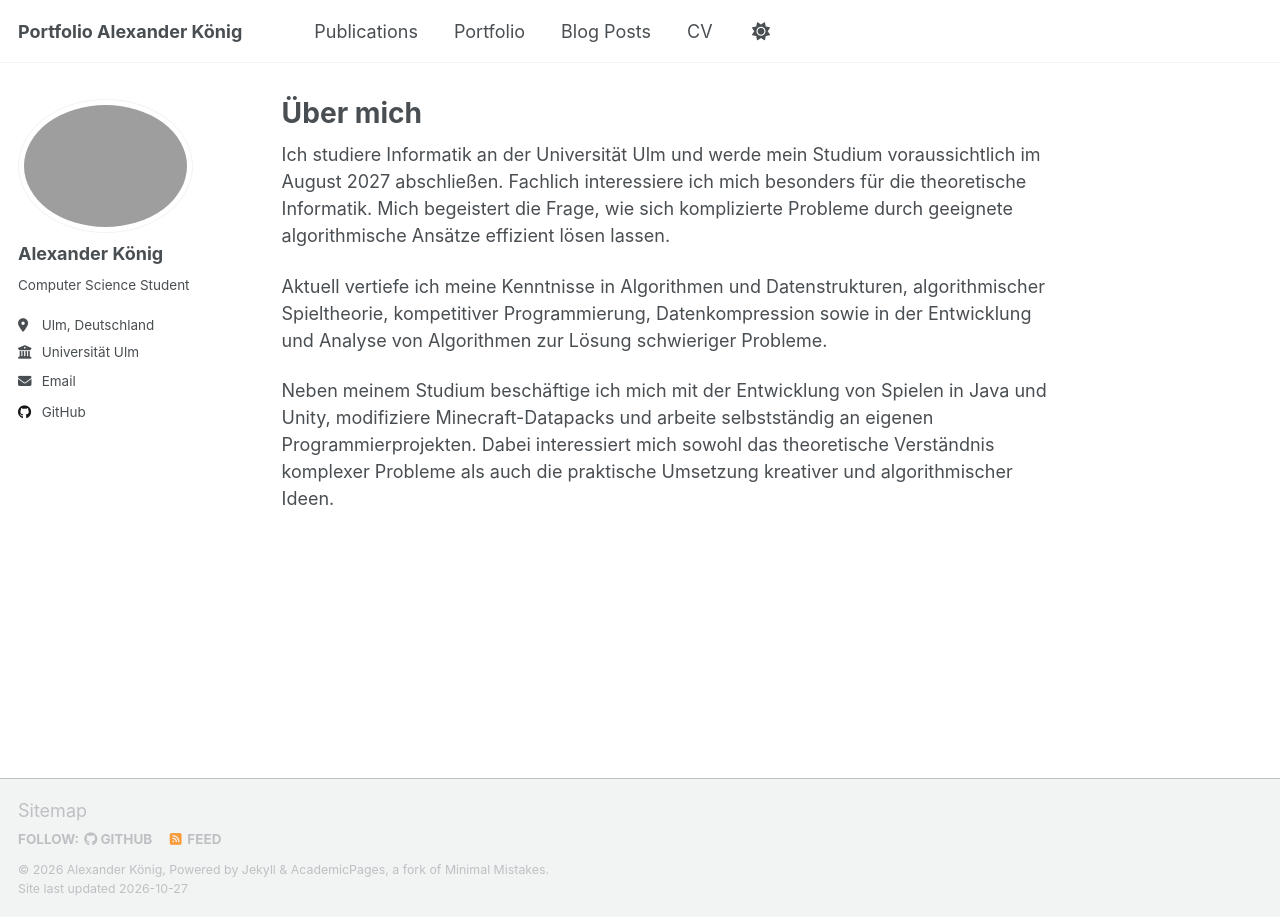
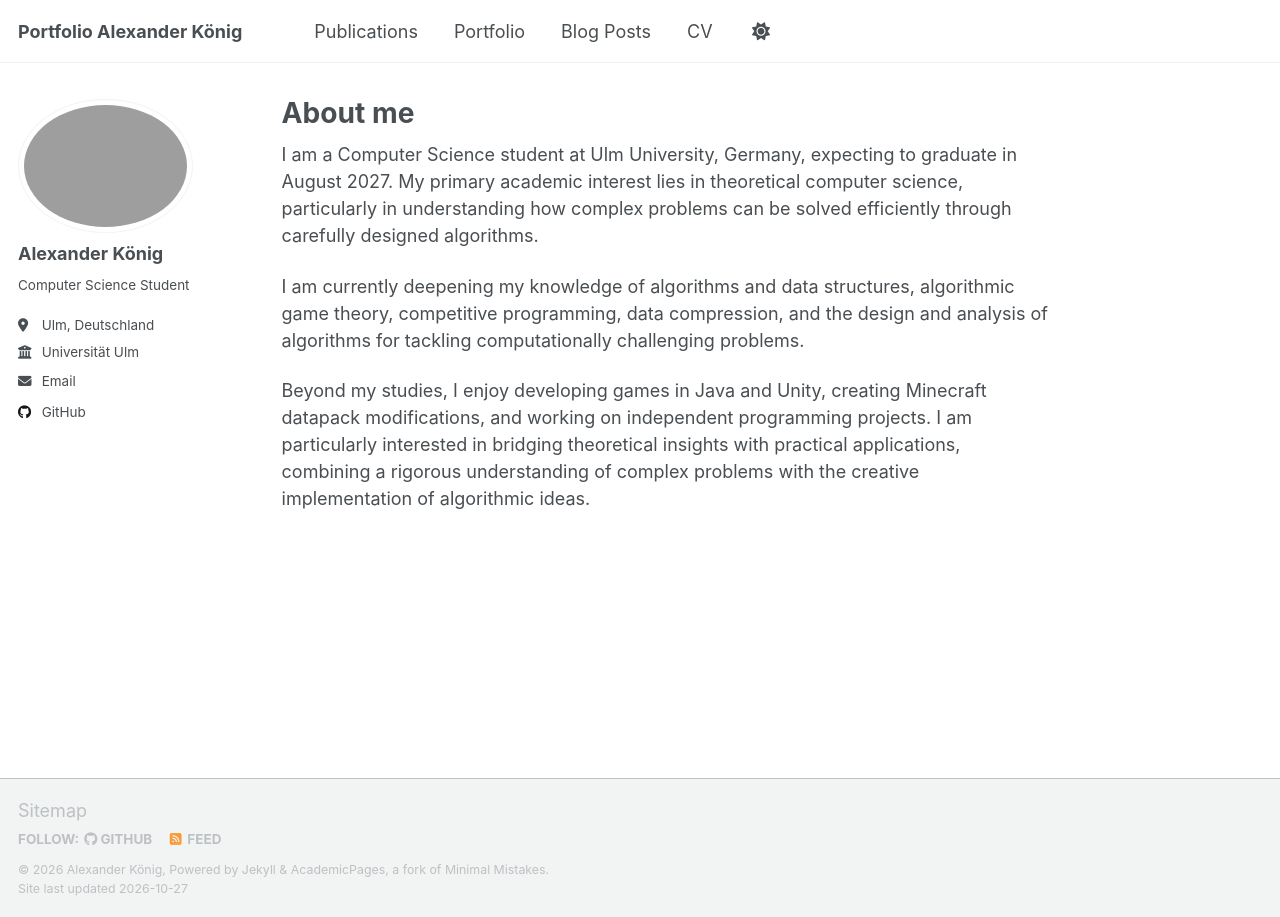
Before and after one commit to StoicAlexreal/stoicalexreal.github.io, a Jekyll site: the page built from _pages/about.md, in a window 1280 px wide. Built offline with Jekyll 4.4.1, drawn with Linux system fonts in a browser that asks for light colours; a script that is not in the unit is left out.

Commit message:
Update 'About me' section to English
Translated the 'About me' section from German to English.

```diff
--- a/_pages/about.md
+++ b/_pages/about.md
@@ -1,14 +1,14 @@
 ---
 permalink: /
-title: "Über mich"
+title: "About me"
 author_profile: true
 redirect_from:
   - /about/
   - /about.html
 ---
 
-Ich studiere Informatik an der Universität Ulm und werde mein Studium voraussichtlich im August 2027 abschließen. Fachlich interessiere ich mich besonders für die theoretische Informatik. Mich begeistert die Frage, wie sich komplizierte Probleme durch geeignete algorithmische Ansätze effizient lösen lassen.
+I am a Computer Science student at Ulm University, Germany, expecting to graduate in August 2027. My primary academic interest lies in theoretical computer science, particularly in understanding how complex problems can be solved efficiently through carefully designed algorithms.
 
-Aktuell vertiefe ich meine Kenntnisse in Algorithmen und Datenstrukturen, algorithmischer Spieltheorie, kompetitiver Programmierung, Datenkompression sowie in der Entwicklung und Analyse von Algorithmen zur Lösung schwieriger Probleme.
+I am currently deepening my knowledge of algorithms and data structures, algorithmic game theory, competitive programming, data compression, and the design and analysis of algorithms for tackling computationally challenging problems.
 
-Neben meinem Studium beschäftige ich mich mit der Entwicklung von Spielen in Java und Unity, modifiziere Minecraft-Datapacks und arbeite selbstständig an eigenen Programmierprojekten. Dabei interessiert mich sowohl das theoretische Verständnis komplexer Probleme als auch die praktische Umsetzung kreativer und algorithmischer Ideen.
+Beyond my studies, I enjoy developing games in Java and Unity, creating Minecraft datapack modifications, and working on independent programming projects. I am particularly interested in bridging theoretical insights with practical applications, combining a rigorous understanding of complex problems with the creative implementation of algorithmic ideas.
```
